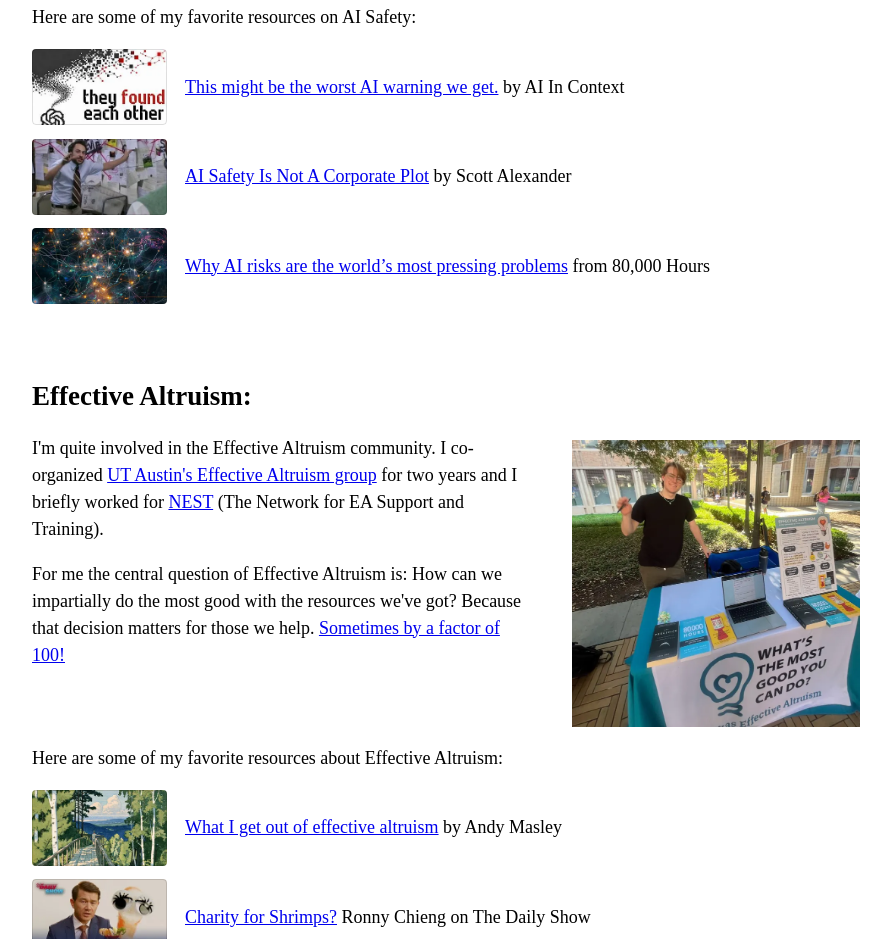
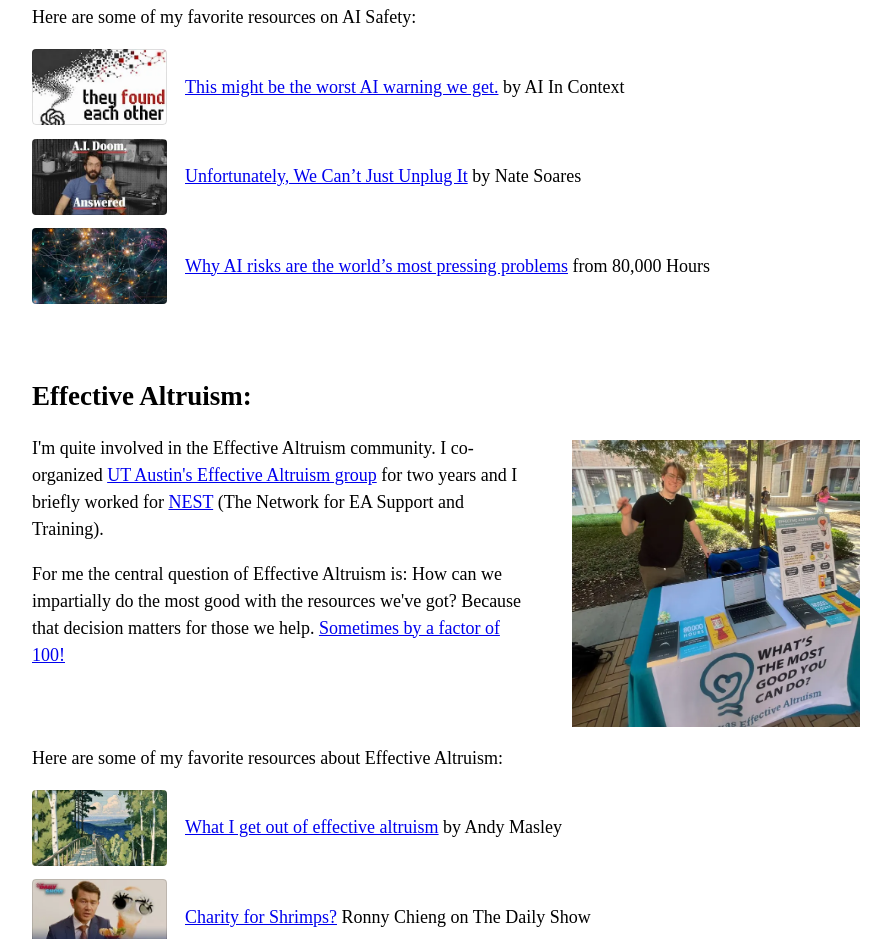
Before and after one commit to RobPaine1/RobPaine1.github.io, a plain HTML site: page index.html in a window 1280 px wide. Shown: the part 900-1839 px from the top of the page, without its empty margins (194-1085 px from the left). Drawn offline with Linux system fonts and the light colour scheme; no server answers.

Commit message:
Swap Scott Alexander piece for Nate Soares video in AI Safety resources
Co-Authored-By: Claude Fable 5.2 <noreply@anthropic.com>
Claude-Session: https://claude.ai/code/session_01GUnJxVmVgyg4hsvRvcuCE8

```diff
--- a/index.html
+++ b/index.html
@@ -247,7 +247,7 @@
 <p>Here are some of my favorite resources on AI Safety:</p>
 <ul class="resources">
   <li><a class="thumb" href="https://www.youtube.com/watch?v=xFYUo0ZmK-A" tabindex="-1" aria-hidden="true"><img src="thumbs/yt-ai.webp" alt="" width="320" height="180" loading="lazy"></a><span><a href="https://www.youtube.com/watch?v=xFYUo0ZmK-A">This might be the worst AI warning we get.</a> by AI In Context</span></li>
-  <li><a class="thumb" href="https://www.astralcodexten.com/p/ai-safety-is-not-a-corporate-plot" tabindex="-1" aria-hidden="true"><img src="thumbs/acx.webp" alt="" width="320" height="180" loading="lazy"></a><span><a href="https://www.astralcodexten.com/p/ai-safety-is-not-a-corporate-plot">AI Safety Is Not A Corporate Plot</a> by Scott Alexander</span></li>
+  <li><a class="thumb" href="https://www.youtube.com/watch?v=9U-FdOWTxPw" tabindex="-1" aria-hidden="true"><img src="thumbs/yt-unplug.webp" alt="" width="320" height="180" loading="lazy"></a><span><a href="https://www.youtube.com/watch?v=9U-FdOWTxPw">Unfortunately, We Can&rsquo;t Just Unplug It</a> by Nate Soares</span></li>
   <li><a class="thumb" href="https://80000hours.org/problem-profiles/artificial-intelligence" tabindex="-1" aria-hidden="true"><img src="thumbs/80k-ai.webp" alt="" width="320" height="180" loading="lazy"></a><span><a href="https://80000hours.org/problem-profiles/artificial-intelligence">Why AI risks are the world&rsquo;s most pressing problems</a> from 80,000 Hours</span></li>
 </ul>
 </section>
```
Also changed, not shown: thumbs/acx.webp (deleted), thumbs/yt-unplug.webp (added).
